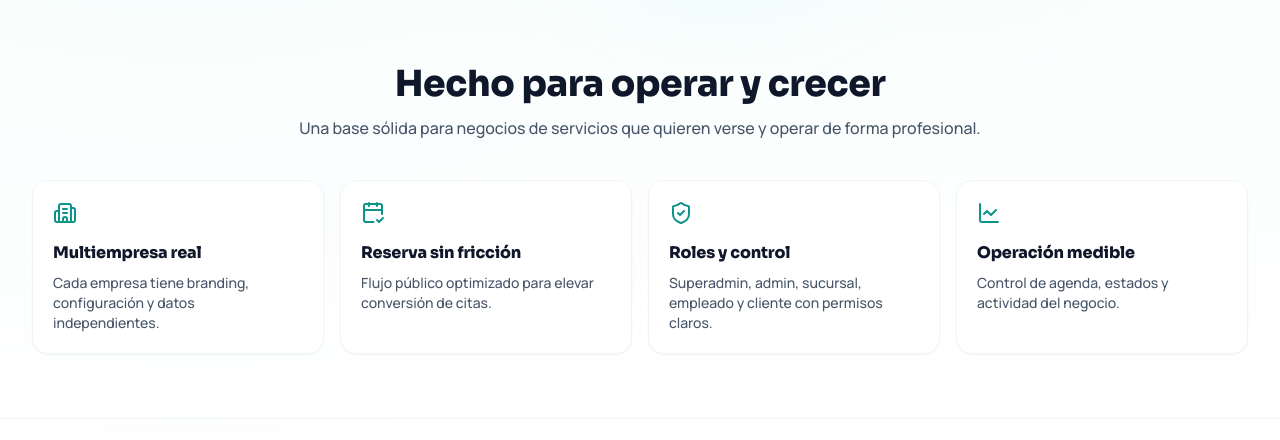
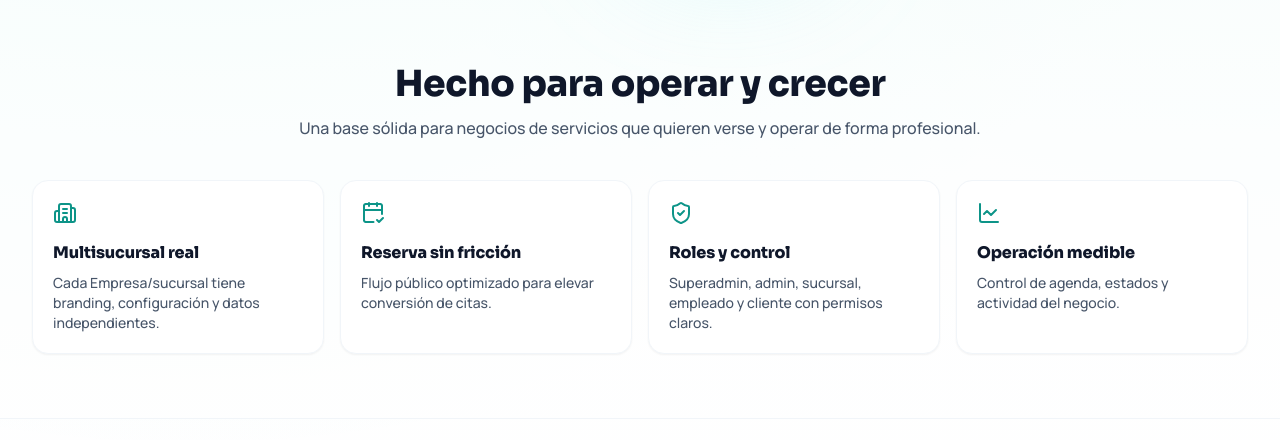
Before and after one commit to GuilleWeb/reservas-GP, a PHP site: page /index.php in a window 1280 px wide. Shown: the part 774-1214 px from the top of the page. Run offline with PHP 8.4, Linux system fonts and the light colour scheme; data comes from the database, SQL or seed files in the repository; some libraries are stand-ins or nearby versions.

Commit message:
Update landing.php

```diff
--- a/vistas/landing.php
+++ b/vistas/landing.php
@@ -387,8 +387,8 @@ $faq_schema = [
         <div class="mt-10 grid grid-cols-1 md:grid-cols-2 lg:grid-cols-4 gap-4">
           <article class="reveal rounded-2xl border border-slate-100 bg-white p-5 shadow-sm hover:shadow-md transition">
             <i data-lucide="building-2" class="w-6 h-6 text-teal-600"></i>
-            <h3 class="mt-4 font-extrabold">Multiempresa real</h3>
-            <p class="mt-2 text-sm text-slate-600">Cada empresa tiene branding, configuración y datos independientes.</p>
+            <h3 class="mt-4 font-extrabold">Multisucursal real</h3>
+            <p class="mt-2 text-sm text-slate-600">Cada Empresa/sucursal tiene branding, configuración y datos independientes.</p>
           </article>
           <article class="reveal rounded-2xl border border-slate-100 bg-white p-5 shadow-sm hover:shadow-md transition">
             <i data-lucide="calendar-check-2" class="w-6 h-6 text-teal-600"></i>
```
